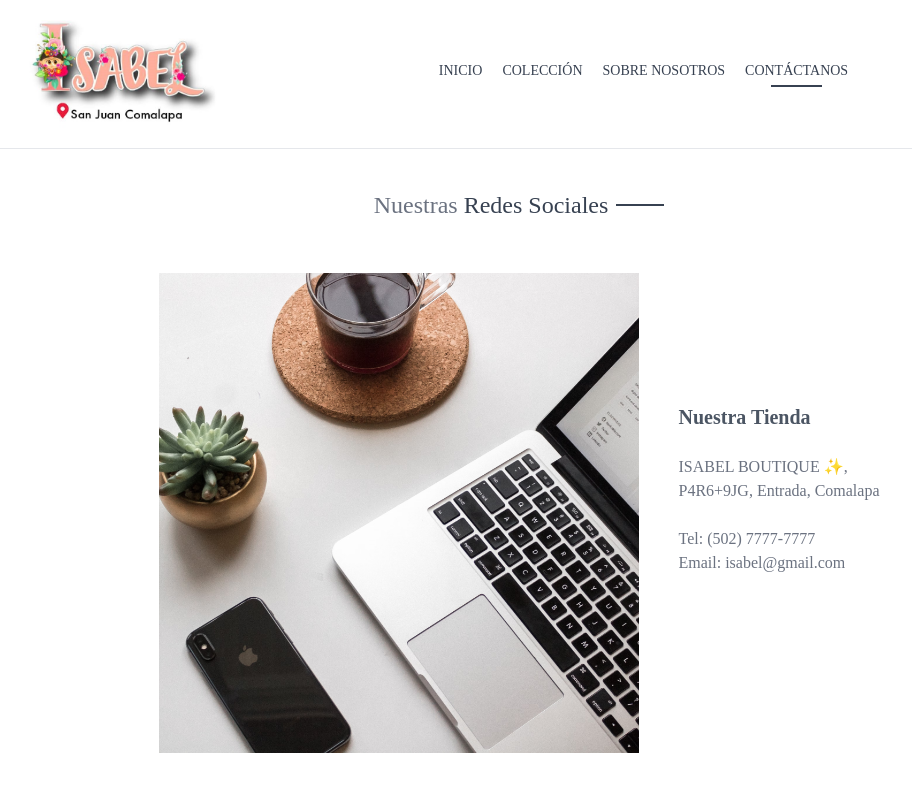
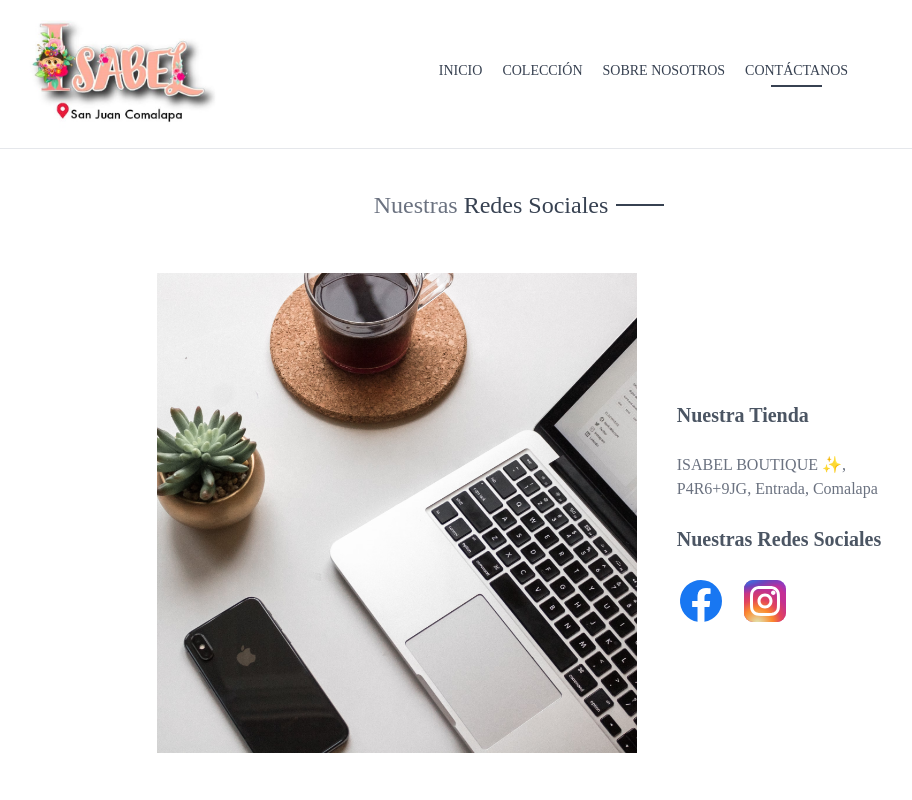
Before and after one commit to Lilian1306/ecommerce_app, a React (Vite) app in the folder frontend/: page /contact in a window 1280 px wide. Shown: the top 800 px of the page, without its empty margins (121-1033 px from the left). Built offline with nearby package versions, Linux system fonts and the light colour scheme; no server answers.

Commit message:
Adding isZoome to images and add the contacts in the page contact

```diff
--- a/frontend/src/assets/assets.js
+++ b/frontend/src/assets/assets.js
@@ -75,6 +75,8 @@ import contact_img from './contact_img.png'
 import razorpay_logo from './razorpay_logo.png'
 import stripe_logo from './stripe_logo.png'
 import cross_icon from './cross_icon.png'
+import facebook from './facebook.svg'
+import instagram from './instagram.svg'
 
 export const assets = {
     isabel,
@@ -96,7 +98,9 @@ export const assets = {
     contact_img,
     razorpay_logo,
     stripe_logo,
-    cross_icon
+    cross_icon,
+    facebook,
+    instagram
 }
 
 export const products = [
--- a/frontend/src/pages/Contact.jsx
+++ b/frontend/src/pages/Contact.jsx
@@ -3,6 +3,10 @@ import Title from '../components/Title'
 import { assets } from '../assets/assets'
 
 export default function Context() {
+  const handleRedirect = (url) => {
+    window.open(url, '_blank')
+  }
+
   return (
     <div>
       <div className='text-center text-2xl pt-10 border-t'>
@@ -10,15 +14,25 @@ export default function Context() {
       </div>
 
       <div className='my-10 flex flex-col justify-center md:flex-row gap-10 mb-20'>
-       <img className='w-full md:max-w-[480px]' src={assets.contact_img} alert=''/>
+       <img className='w-full md:max-w-[480px]' src={assets.contact_img} alt=''/>
        <div className='flex flex-col justify-center items-start gap-6'>
          <p className='font-semibold text-xl text-gray-600'>Nuestra Tienda</p>
          <p className='text-gray-500'>ISABEL BOUTIQUE ✨, <br/> P4R6+9JG, Entrada, Comalapa</p>
-         <p className='text-gray-500'> Tel: (502) 7777-7777 <br/> Email: isabel@gmail.com</p>
-         <p></p>
-         <p></p>
+         <p className="font-semibold text-xl text-gray-600">Nuestras Redes Sociales</p>
+       <div className="flex flex-row items-center gap-4">
+         <img
+           src={assets.facebook}
+           alt="Facebook"
+           className="w-12 h-12 cursor-pointer"
+           onClick={() => handleRedirect('https://www.facebook.com/isabelmanley.comalapa')} />
+         <img
+           src={assets.instagram}
+           alt="Instagram"
+           className="w-12 h-12 cursor-pointer"
+           onClick={() => handleRedirect('https://www.instagram.com/isabelcomalapa/')} />
        </div>
-      </div>
+    </div>
+       </div>
     </div>
   )
 }
--- a/frontend/src/pages/Product.jsx
+++ b/frontend/src/pages/Product.jsx
@@ -12,7 +12,8 @@ export default function Product() {
   const [ productData, setProductData] = useState(false)
   const [ image, setImage ] = useState('')
   const [ size, setSize ] =useState('')
-  const [isZoomed, setIsZoomed] = useState(false);
+  const [ isZoomed, setIsZoomed] = useState(false);
+  const [ transform, setTransform] = useState('center');
 
   const fetchProductData = async () => {
      products.map((item) => {
@@ -22,7 +23,6 @@ export default function Product() {
         console.log(item)
         return null;
       }
-
      })
   }
 
@@ -44,9 +44,31 @@ export default function Product() {
             ))
            }
          </div>
-         <div className='w-full sm:w-[80%]'>
-           <img className='w-full h-auto' src={image} alt=''/>
-         </div>
+
+     <div
+      className="w-full sm:w-[80%] overflow-hidden"
+      onMouseMove={(e) => {
+        if (!isZoomed) return;
+
+        const rect = e.currentTarget.getBoundingClientRect();
+        const x = ((e.clientX - rect.left) / rect.width) * 100;
+        const y = ((e.clientY - rect.top) / rect.height) * 100;
+
+        setTransform(`${x}% ${y}%`);
+      }}
+      onClick={() => setIsZoomed(!isZoomed)}
+    >
+      <img
+        src={image}
+        alt=""
+        className={`w-full h-auto transition-transform duration-300 ${
+          isZoomed ? 'scale-150 cursor-move' : 'scale-100 cursor-pointer'
+        }`}
+        style={{
+          transformOrigin: transform
+        }}
+      />
+    </div>
         </div>
 
         {/**  PRODUCTS INFORMATION  */}
```
Also changed, not shown: frontend/src/assets/facebook.svg (added), frontend/src/assets/instagram.svg (added).
